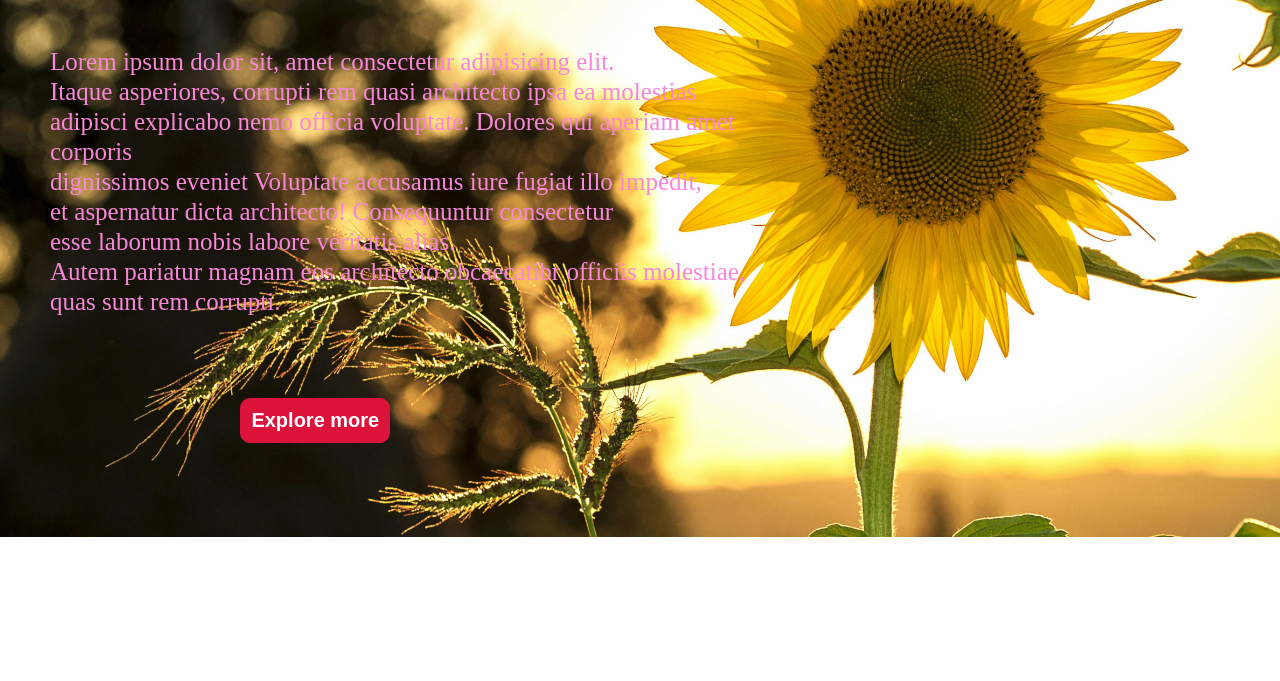
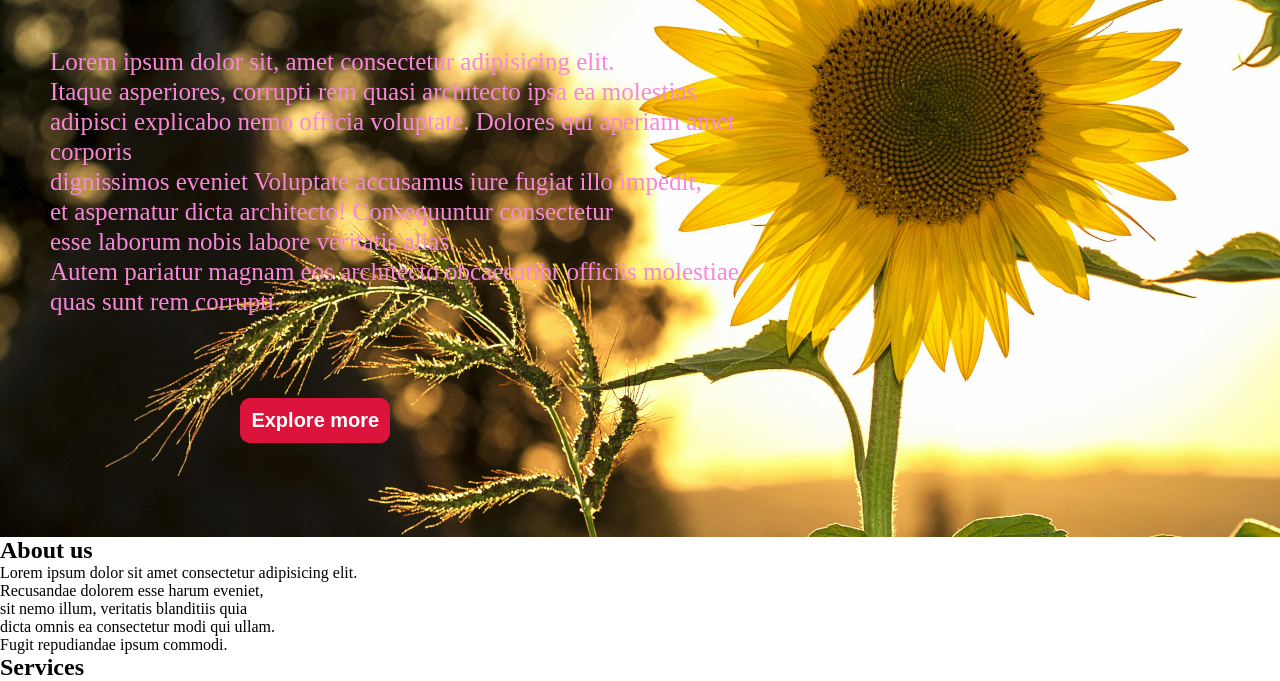
Before and after one commit to devshruti09/Frontend, a plain HTML site: page resnav.html in a window 1280 px wide. Shown: the part 267-948 px from the top of the page. Before the commit the page ends 804 px from the top, so only its background shows below. Drawn offline with Linux system fonts and the light colour scheme.

Commit message:
services section added

```diff
--- a/resnav.html
+++ b/resnav.html
@@ -15,15 +15,15 @@
         </label>
         <label class="logo">Shri<span>M</span></label>
         <ul>
-            <li><a href="">Home</a></li>
-            <li><a href="">About</a></li>
+            <li><a href="#home">Home</a></li>
+            <li><a href="#about">About</a></li>
             <li><a href="">Services</a></li>
             <li><a href="">Contact</a></li>
             <button class="reg">SignUp</button>
         </ul>
     </nav>
     <main>
-        <section class="main">
+        <section class="main" id="home">
             <div class="image">
                 <div class="content">
                     <h1><span>Tour</span> & <span>Travel</span></h1>
@@ -36,5 +36,21 @@
             </div>
         </section>
     </main>
+    <section class="about" id="about">
+        <div class="img">
+            <h1>About us</h1>
+            <div class="us">
+                <p>Lorem ipsum dolor sit amet consectetur adipisicing elit. <br> Recusandae dolorem esse harum eveniet, <br> sit nemo illum, veritatis blanditiis quia <br>dicta omnis ea consectetur modi qui ullam. <br> Fugit repudiandae ipsum commodi.</p>
+            </div>
+        </div>
+
+    </section>
+    <section class="services" id="services">
+        <div class="img">
+            <h1>Services</h1>
+            <div class="card"></div>
+        </div>
+
+    </section>
 </body>
 </html>
```
